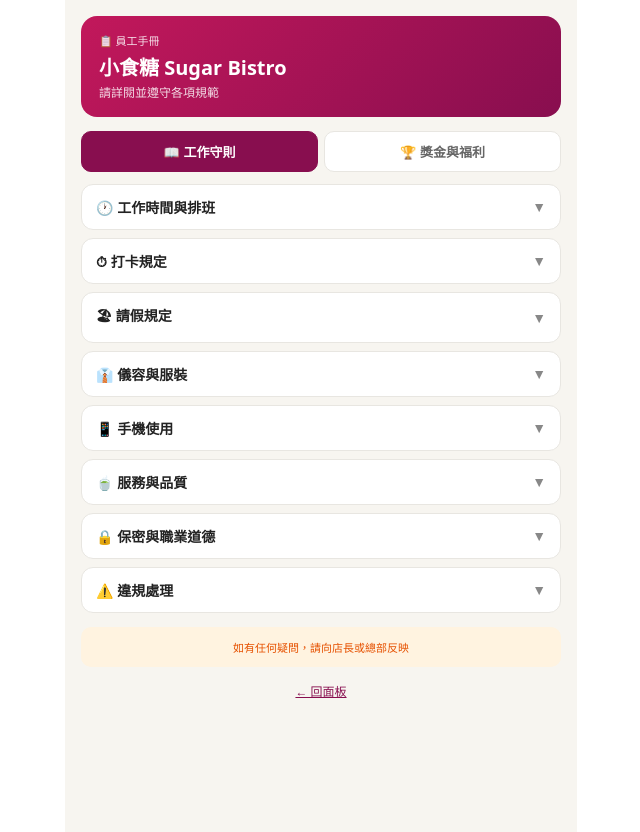
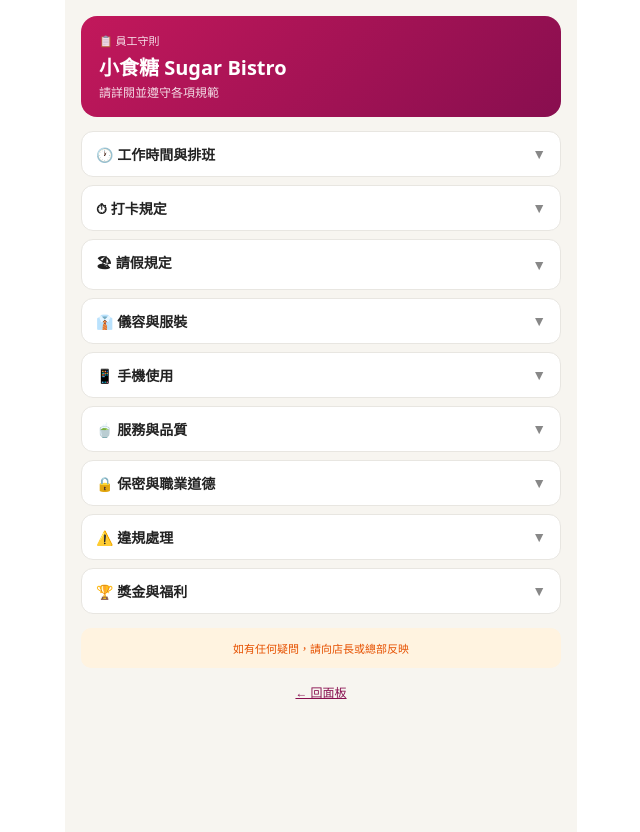
Before and after one commit to mwmintish-commits/sugarbistro-ops, a Next.js app: page /employee-handbook in a window 1280 px wide. Shown: the whole page, without its empty margins (319-959 px from the left). Built offline with nearby package versions, Linux system fonts and the light colour scheme.

Commit message:
員工守則：獎金福利改為單一末段條列、淡化處理（移除 tab 與紅色強調）

```diff
--- a/app/employee-handbook/page.js
+++ b/app/employee-handbook/page.js
@@ -71,58 +71,20 @@
       "考核連續兩季 D 等：進入績效改善計畫",
     ],
   },
-];
-
-const BONUS_SECTIONS = [
   {
-    title: "一、季績效獎金",
+    title: "🏆 獎金與福利",
     items: [
-      "適用範圍：全體正式員工（試用期不納入），以季為單位計算並發放。",
-      "業績達標率：各門市依每日營業目標計算月達標率，達 85% 以上方可發放，120% 以上額外加成。",
-      "季末考核：個人考核滿分 100 分，涵蓋出勤、完成度、服務態度與違規紀錄。80 分以上全額、70~79 分發放 50%、未達 70 分取消資格。",
-      "發放條件：季度累計營收不得虧損；發放日仍在職且未提離職方可領取；個人考核須達 70 分以上。",
-    ],
-  },
-  {
-    title: "二、三節獎金（端午、中秋、農曆年）",
-    items: [
-      "屬恩惠性、獎勵性給與，非經常性薪資，不構成勞動契約之必然義務。",
-      "金額及發放與否依公司當年度營運盈餘、個人考核、服務年資綜合決定，公司保留最終裁量權。",
-      "到職未滿 3 個月者不予發放；3~12 個月者依在職月數按比例發放。",
-      "發放日當日須仍在職且未提出離職、未受懲戒處分者方可領取；於發放日前離職者不得溯及補發。",
-    ],
-  },
-  {
-    title: "三、年終獎金",
-    items: [
-      "屬恩惠性、獎勵性給與，非勞動基準法第 29 條所定之分配紅利或經常性薪資。",
-      "發放金額、月數及時點，由公司依當年度獲利狀況、營運計畫及個人績效綜合裁量，並非保證每年發放。",
-      "通常於農曆年前發放；發放日仍在職、未提出離職且未受重大懲戒處分者方可領取。",
-      "到職未滿一個完整年度者，得依在職月數按比例計算或不予發放，由公司決定。",
-    ],
-  },
-  {
-    title: "四、員工聚餐、旅遊、教育訓練及其他福利",
-    items: [
-      "屬員工關係維繫性質之福利活動，非勞動契約義務，亦不屬工資。",
-      "舉辦次數、時間、地點、金額，由公司依年度預算及營運狀況決定，得隨時調整、延期或停辦。",
-      "員工選擇不參加者，公司無補貼、折換現金或其他補償義務。",
-    ],
-  },
-  {
-    title: "五、共通法律聲明 ⚠️",
-    warn: true,
-    items: [
-      "上開各項獎金與福利，全部屬「恩惠性給與」（discretionary bonus），非勞動基準法第 2 條第 3 款所稱之工資，不計入平均工資、退休金提繳工資、資遣費及加班費基數。",
-      "公司基於誠信原則，保有依市場環境、營運狀況、法令變更或個人表現，調整、暫停、變更或終止上述任一制度之最終裁量權，毋須個別徵得員工同意。",
-      "本制度之歷次發放，不構成默示或明示之勞動條件約定，員工不得以「過往慣例」主張請求權。",
-      "如因不可抗力（疫情、天災、重大商業變故等）致公司營運受嚴重影響，公司得暫停或取消當期發放，員工同意拋棄相關請求權。",
+      "季績效獎金：依門市達標率與個人考核發放，發放日須在職",
+      "三節獎金：依公司年度盈餘酌發，到職滿 3 個月起按比例",
+      "年終獎金：依年度獲利與個人績效核發，非每年保證",
+      "聚餐、旅遊、教育訓練：依年度預算辦理，得調整或停辦",
+      "以上均屬恩惠性給與，非經常性薪資，不計入平均工資、退休金、資遣費基數",
+      "公司保留調整、暫停或終止之裁量權；過往發放不構成請求權",
     ],
   },
 ];
 
 export default function EmployeeHandbook() {
-  const [tab, setTab] = useState("rules");
   const [open, setOpen] = useState(null);
   const [eid, setEid] = useState("");
   useEffect(() => {
@@ -130,53 +92,28 @@
   }, []);
   const wrap = { maxWidth: 480, margin: "0 auto", padding: 16, fontFamily: "system-ui, 'Noto Sans TC', sans-serif", background: "#f7f5f0", minHeight: "100vh" };
 
-  const sections = tab === "rules" ? SECTIONS : BONUS_SECTIONS;
-
   return (
     <div style={wrap}>
       <div style={{ background: "linear-gradient(135deg, #c2185b, #880e4f)", borderRadius: 16, padding: "16px 18px", marginBottom: 14, color: "#fff" }}>
-        <div style={{ fontSize: 11, opacity: 0.85 }}>📋 員工手冊</div>
+        <div style={{ fontSize: 11, opacity: 0.85 }}>📋 員工守則</div>
         <div style={{ fontSize: 20, fontWeight: 700, marginTop: 4 }}>小食糖 Sugar Bistro</div>
         <div style={{ fontSize: 12, marginTop: 2, opacity: 0.85 }}>請詳閱並遵守各項規範</div>
       </div>
 
-      {/* Tab 切換 */}
-      <div style={{ display: "flex", gap: 6, marginBottom: 12 }}>
-        {[
-          { k: "rules", l: "📖 工作守則" },
-          { k: "bonus", l: "🏆 獎金與福利" },
-        ].map(t => (
-          <button key={t.k} onClick={() => { setTab(t.k); setOpen(null); }}
-            style={{
-              flex: 1, padding: "10px 8px", borderRadius: 10,
-              border: "1px solid " + (tab === t.k ? "#880e4f" : "#e8e6e1"),
-              background: tab === t.k ? "#880e4f" : "#fff",
-              color: tab === t.k ? "#fff" : "#666",
-              fontSize: 13, fontWeight: 600, cursor: "pointer",
-            }}>{t.l}</button>
-        ))}
-      </div>
-
-      {tab === "bonus" && (
-        <div style={{ background: "#fff8e6", border: "1px solid #f5d589", borderRadius: 10, padding: "10px 12px", marginBottom: 10, fontSize: 11, lineHeight: 1.7, color: "#8a6d00" }}>
-          💡 本頁所列各項獎金與福利，全部屬<b>恩惠性給與</b>，非勞動基準法所定經常性薪資。公司保留最終調整、停發之裁量權，員工不得以過往發放慣例主張請求權。報到時已簽署同意。
-        </div>
-      )}
-
-      {sections.map((sec, i) => (
-        <div key={i} style={{ background: "#fff", borderRadius: 12, border: "1px solid " + (sec.warn ? "#fca5a5" : "#e8e6e1"), marginBottom: 8, overflow: "hidden" }}>
+      {SECTIONS.map((sec, i) => (
+        <div key={i} style={{ background: "#fff", borderRadius: 12, border: "1px solid #e8e6e1", marginBottom: 8, overflow: "hidden" }}>
           <button
             onClick={() => setOpen(open === i ? null : i)}
-            style={{ width: "100%", display: "flex", justifyContent: "space-between", alignItems: "center", padding: "12px 14px", border: "none", background: sec.warn ? "#fef2f2" : "none", cursor: "pointer", textAlign: "left" }}>
-            <span style={{ fontSize: 14, fontWeight: 600, color: sec.warn ? "#b91c1c" : "#222" }}>{sec.title}</span>
+            style={{ width: "100%", display: "flex", justifyContent: "space-between", alignItems: "center", padding: "12px 14px", border: "none", background: "none", cursor: "pointer", textAlign: "left" }}>
+            <span style={{ fontSize: 14, fontWeight: 600, color: "#222" }}>{sec.title}</span>
             <span style={{ fontSize: 14, color: "#888", transform: open === i ? "rotate(180deg)" : "none", transition: "transform 0.2s" }}>▼</span>
           </button>
           {open === i && (
             <div style={{ padding: "0 14px 12px" }}>
               {sec.items.map((item, j) => (
                 <div key={j} style={{ display: "flex", gap: 8, padding: "5px 0", borderTop: j === 0 ? "1px solid #f0ede8" : "none" }}>
-                  <span style={{ color: sec.warn ? "#b91c1c" : "#c2185b", fontSize: 12, flexShrink: 0, marginTop: 1 }}>•</span>
-                  <span style={{ fontSize: 12, color: "#444", lineHeight: 1.7 }}>{item}</span>
+                  <span style={{ color: "#c2185b", fontSize: 12, flexShrink: 0, marginTop: 1 }}>•</span>
+                  <span style={{ fontSize: 12, color: "#444", lineHeight: 1.6 }}>{item}</span>
                 </div>
               ))}
             </div>
--- a/app/me/page.js
+++ b/app/me/page.js
@@ -37,7 +37,7 @@
     { icon: "💰", label: "我的薪資", desc: "薪資明細",    href: webUrl("/my-salary", eid),      bg: "#fef3c7", color: "#a16207" },
     { icon: "📝", label: "我的考核", desc: "績效分數",    href: webUrl("/my-review", eid),      bg: "#e8f5e9", color: "#1b5e20" },
     { icon: "📋", label: "工作日誌", desc: "每日任務回報", href: worklogUrl(emp, eid),          bg: "#e0f2fe", color: "#075985" },
-    { icon: "📖", label: "員工手冊", desc: "守則 + 獎金福利",    href: webUrl("/employee-handbook", eid), bg: "#fce4ec", color: "#880e4f" },
+    { icon: "📖", label: "員工守則", desc: "規範查閱",    href: webUrl("/employee-handbook", eid), bg: "#fce4ec", color: "#880e4f" },
   ];
   if (isManager) {
     base.push(
```
